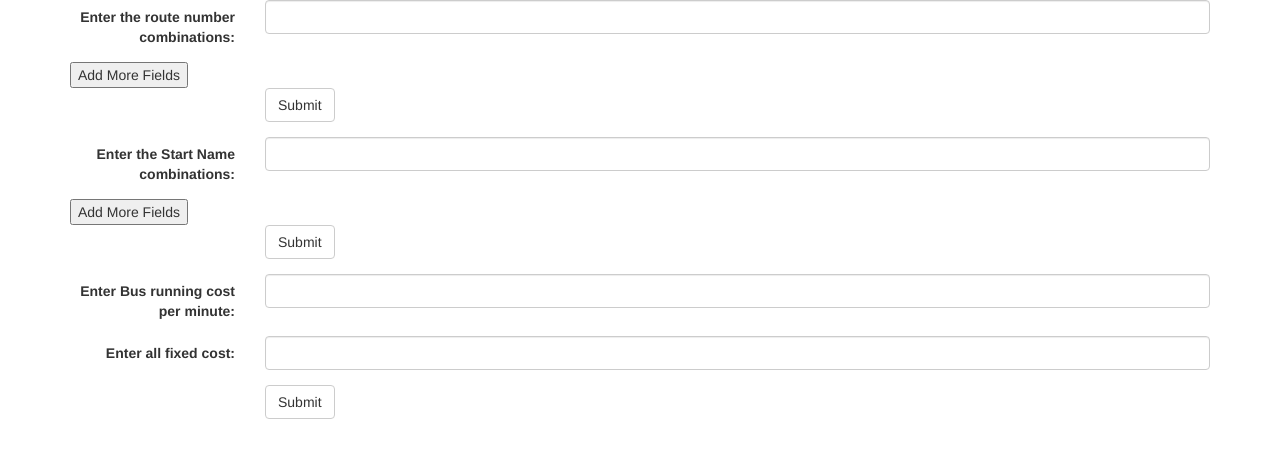
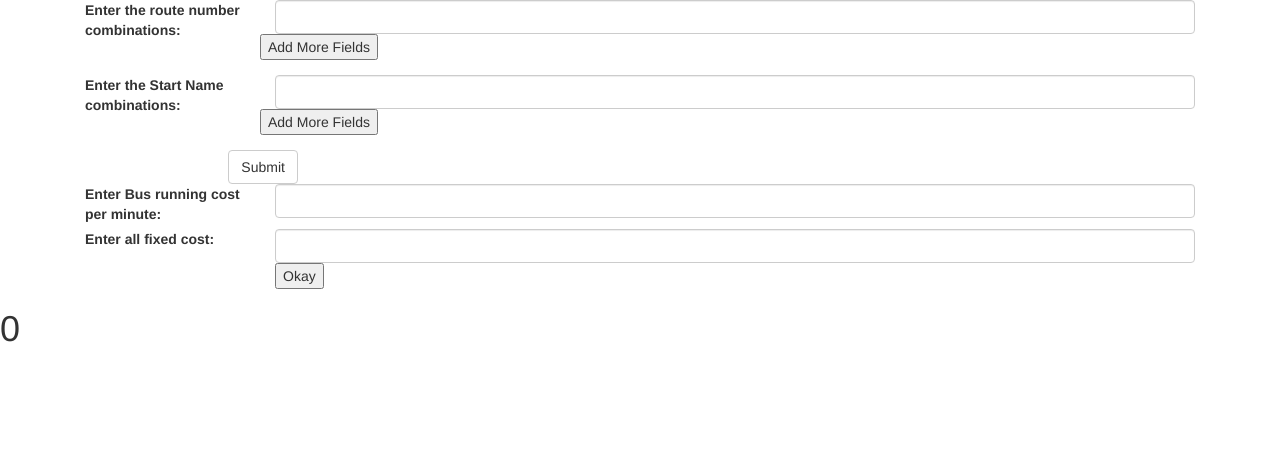
Before and after one commit to jatindalvi/BESTFrontend, a Django app: page / in a window 1280 px wide. Shown: the top 458 px of the page. Run offline with Django 3.2, Linux system fonts and the light colour scheme; some libraries are stand-ins or nearby versions.

Commit message:
added forms

```diff
--- a/website/templates/home.html
+++ b/website/templates/home.html
@@ -1,60 +1,46 @@
 {%load static%}
 <!DOCTYPE html>
 <html lang="en" dir="ltr">
+
 <head>
   <meta charset="utf-8">
   <title>Home</title>
 </head>
+
 <body>
-    <title>Bootstrap Example</title>
+  <title>Home</title>
   <meta charset="utf-8">
   <meta name="viewport" content="width=device-width, initial-scale=1">
   <link rel="stylesheet" href="https://maxcdn.bootstrapcdn.com/bootstrap/3.4.0/css/bootstrap.min.css">
   <script src="https://ajax.googleapis.com/ajax/libs/jquery/3.3.1/jquery.min.js"></script>
   <script src="https://maxcdn.bootstrapcdn.com/bootstrap/3.4.0/js/bootstrap.min.js"></script>
   </head>
+
   <body>
 
     <div class="container">
-  <form class="form-horizontal" action="/action_page.php">
         <div class="form-group">
           <label class="control-label col-sm-2">Enter the route number combinations:</label>
+          <form class="" method="POST">
             <div class="col-sm-10">
-        <input type="text" class="form-control">
+              <input type="numeric" class="form-control" name="route_number">
+            </div>
+            <button class="add_field_button" name="btnRoute_number">Add More Fields</button>
+            {%csrf_token%}
+          </form>
         </div>
       </div>
-    <div class="input_fields_wrap">
-    <button class="add_field_button">Add More Fields</button>
-</div>
-    <div class="form-group">
-      <div class="col-sm-offset-2 col-sm-10">
-        <button type="submit" class="btn btn-default">Submit</button>
-      </div>
-    </div>
+
+      <div class="container">
           <div class="form-group">
             <label class="control-label col-sm-2">Enter the Start Name combinations:</label>
+            <form class="" method="POST">
               <div class="col-sm-10">
-        <input type="text" class="form-control" >
+                <input type="numeric" class="form-control" name="start_name">
               </div>
-    </div>
-    <div class="input_fields_wrap">
-    <button class="add_field_button">Add More Fields</button>
-</div>
-    <div class="form-group">
-      <div class="col-sm-offset-2 col-sm-10">
-        <button type="submit" class="btn btn-default">Submit</button>
-      </div>
-    </div>
-    <div class="form-group">
-      <label class="control-label col-sm-2">Enter Bus running cost per minute:</label>
-      <div class="col-sm-10">
-        <input type="number" class="form-control" >
-      </div>
-    </div>
-    <div class="form-group">
-      <label class="control-label col-sm-2">Enter all fixed cost:</label>
-      <div class="col-sm-10">
-        <input type="number" class="form-control" >
+              <button class="add_field_button" name="btnStart_name">Add More Fields</button>
+              {%csrf_token%}
+            </form>
           </div>
         </div>
         <div class="form-group">
@@ -62,6 +48,32 @@
             <button type="submit" class="btn btn-default">Submit</button>
           </div>
         </div>
+
+        <div class="container">
+            <div class="form-group">
+              <label class="control-label col-sm-2">Enter Bus running cost per minute:</label>
+              <form class="" method="POST">
+                <div class="col-sm-10">
+                  <input type="numeric" class="form-control" name="cost_amount">
+                </div>
+                {%csrf_token%}
               </form>
+            </div>
+          </div>
+
+          <div class="container">
+              <div class="form-group">
+                <label class="control-label col-sm-2">Enter all fixed cost:</label>
+                <form class="" method="POST">
+                  <div class="col-sm-10">
+                    <input type="numeric" class="form-control" name="cost_amount">
+                    <button class="add_field_button" name="btnCost_amount">Okay</button>
+                  </div>
+                  {%csrf_token%}
+                </form>
+              </div>
+            </div>
+            <h1>{{RealCost}}</h1>
   </body>
+
 </html>
--- a/website/views.py
+++ b/website/views.py
@@ -1,8 +1,42 @@
 from django.shortcuts import render
 from website.models import EtimRawDataNew
+from website.forms import RouteForm,StartForm,CostForm
+
+
 # Create your views here.
+RouteList=[]
+RealRouteList=[]
+StartList=[]
+RealStartList=[]
 def Home(request):
-    return render(request,'home.html')
+    RealRoute=0
+    RealStart=0
+    RealCost=0
+    if request.method=="POST":
+        if 'btnRoute_number' in request.POST:
+            route_Number=RouteForm(request.POST)
+            if route_Number.is_valid():
+                RealRoute=route_Number.cleaned_data['route_number']
+                RouteList.append(RealRoute)
+        elif 'btnStart_name' in request.POST:
+            start_Name=StartForm(request.POST)
+            if start_Name.is_valid():
+                RealStart=start_Name.cleaned_data['start_name']
+                StartList.append(RealStart)
+        elif 'btnCost_amount' in request.POST:
+            cost_Amount=CostForm(request.POST)
+            if cost_Amount.is_valid():
+                print('abc')
+                RealCost=cost_Amount.cleaned_data['cost_amount']
+    print(RouteList)
+    print(StartList)
+    print(RealCost)
+    context={
+    'RealCost':RealCost,
+    }
+    return render(request,'home.html',context=context)
+
+
 def db(request):
     data=EtimRawDataNew.objects.all
     context={
```
Also changed, not shown: website/forms.py (+8 -2 lines). Lines whose indentation alone changed are shown as unchanged.
